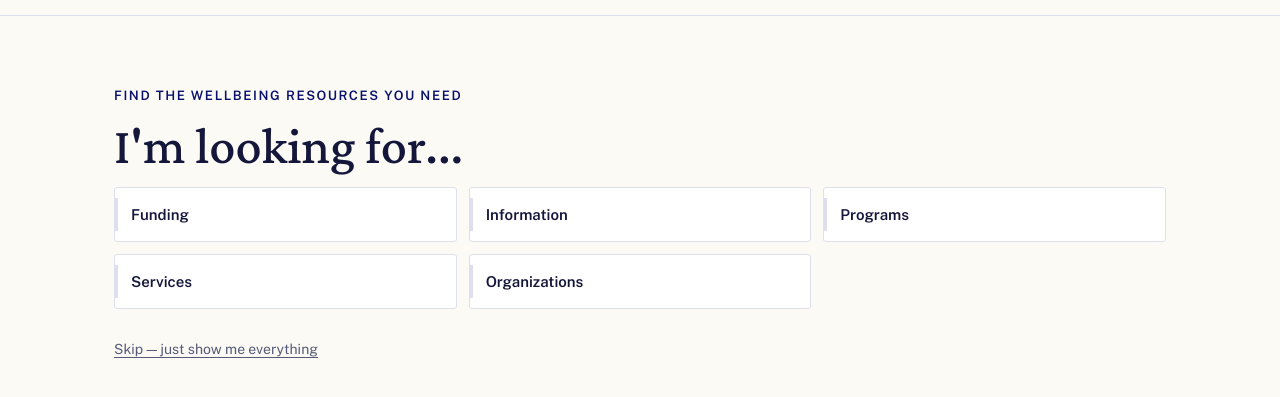
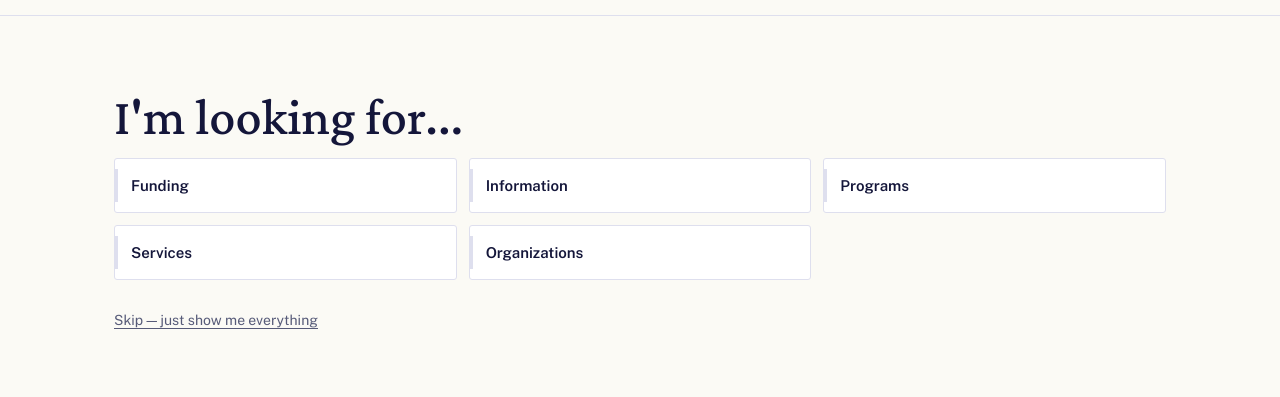
Before and after one commit to rubybelle/democracy-notes, a plain HTML site: page index.html in a window 1280 px wide. Shown: the part 71-468 px from the top of the page. Drawn offline with nearby package versions, Linux system fonts and the light colour scheme; no server answers.

Commit message:
remove eye brow.html

```diff
--- a/index.html
+++ b/index.html
@@ -558,7 +558,6 @@
 
     <!-- QUESTION 1: shown first, always -->
     <div id="q1-step">
-      <div class="survey-eyebrow">Find the wellbeing resources you need</div>
 <h1 class="survey-title">I'm looking for...</h1>
       <!-- This empty div gets filled with buttons by JavaScript
            (see renderQ1() below) — it's a container, not hardcoded
@@ -572,7 +571,6 @@
 
     <!-- QUESTION 2: hidden until a Q1 answer needs a follow-up -->
     <div id="q2-step" style="display:none;">
-      <div class="survey-eyebrow" id="q2-eyebrow">Find the wellbeing resources you need</div>
       <h1 class="survey-title" id="q2-title">Which best describes you?</h1>
       <p class="survey-sub">Let's narrow things down a little further.</p>
       <div class="roll" id="roll-q2"></div>
```
